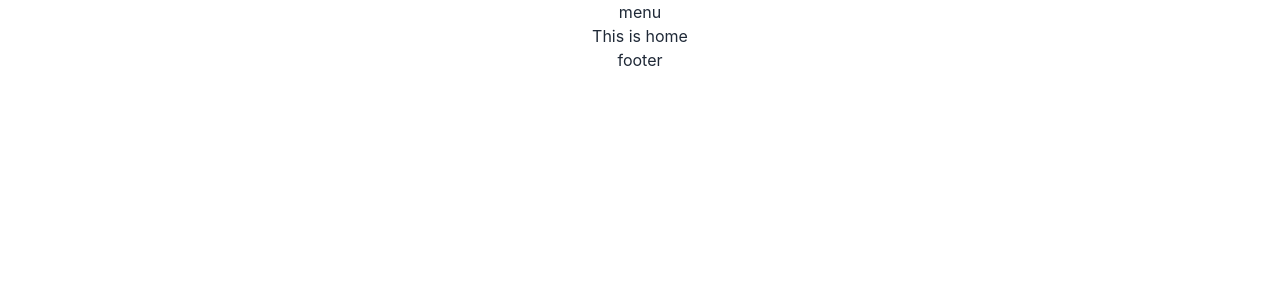
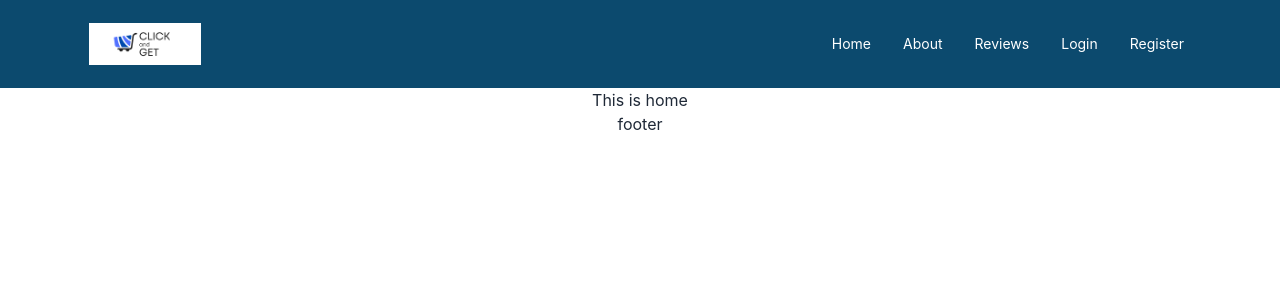
Before and after one commit to SaraAzmin/click-and-get-client-side, a React (Create React App) app: page / in a window 1280 px wide. Shown: the top 300 px of the page. Built offline with nearby package versions, Linux system fonts and the light colour scheme.

Commit message:
navbar included

```diff
--- a/src/Pages/Shared/MenuBar.js
+++ b/src/Pages/Shared/MenuBar.js
@@ -1,11 +1,64 @@
-import React from 'react';
+import React from "react";
+import { Link } from "react-router-dom";
+import Logo from "../../assets/Logo.png";
 
 const MenuBar = () => {
-    return (
-        <div>
-            <h2>menu</h2>
+  const menuItems = (
+    <React.Fragment>
+      <li className="hover:bg-slate-300 rounded">
+        <Link to="/">Home</Link>
+      </li>
+      <li className="hover:bg-slate-300 rounded">
+        <Link to="/about">About</Link>
+      </li>
+      <li className="hover:bg-slate-300 rounded">
+        <Link to="/reviews">Reviews</Link>
+      </li>
+      <li className="hover:bg-slate-300 rounded">
+        <Link to="/login">Login</Link>
+      </li>
+      <li className="hover:bg-slate-300 rounded">
+        <Link to="/register">Register</Link>
+      </li>
+    </React.Fragment>
+  );
+
+  return (
+    <div className="navbar bg-sky-900 text-white flex justify-between pr-20 lg:py-5 md:py-0">
+      <div className="navbar-start">
+        <div className="dropdown">
+          <label tabIndex={0} className="btn btn-ghost lg:hidden">
+            <svg
+              xmlns="http://www.w3.org/2000/svg"
+              className="h-5 w-5"
+              fill="none"
+              viewBox="0 0 24 24"
+              stroke="currentColor"
+            >
+              <path
+                strokeLinecap="round"
+                strokeLinejoin="round"
+                strokeWidth="2"
+                d="M4 6h16M4 12h8m-8 6h16"
+              />
+            </svg>
+          </label>
+          <ul
+            tabIndex="0"
+            className="menu menu-compact dropdown-content mt-3 p-2 shadow bg-slate-100 text-sky-900 rounded-box w-52"
+          >
+            {menuItems}
+          </ul>
         </div>
-    );
+        <Link to="/" className="btn btn-ghost normal-case text-xl pl-20">
+          <img className="w-28 h-auto" src={Logo} alt="" />
+        </Link>
+      </div>
+      <div className="navbar-center hidden lg:flex">
+        <ul className="menu menu-horizontal p-0">{menuItems}</ul>
+      </div>
+    </div>
+  );
 };
 
 export default MenuBar;
```
Also changed, not shown: src/assets/Logo.png (added).
